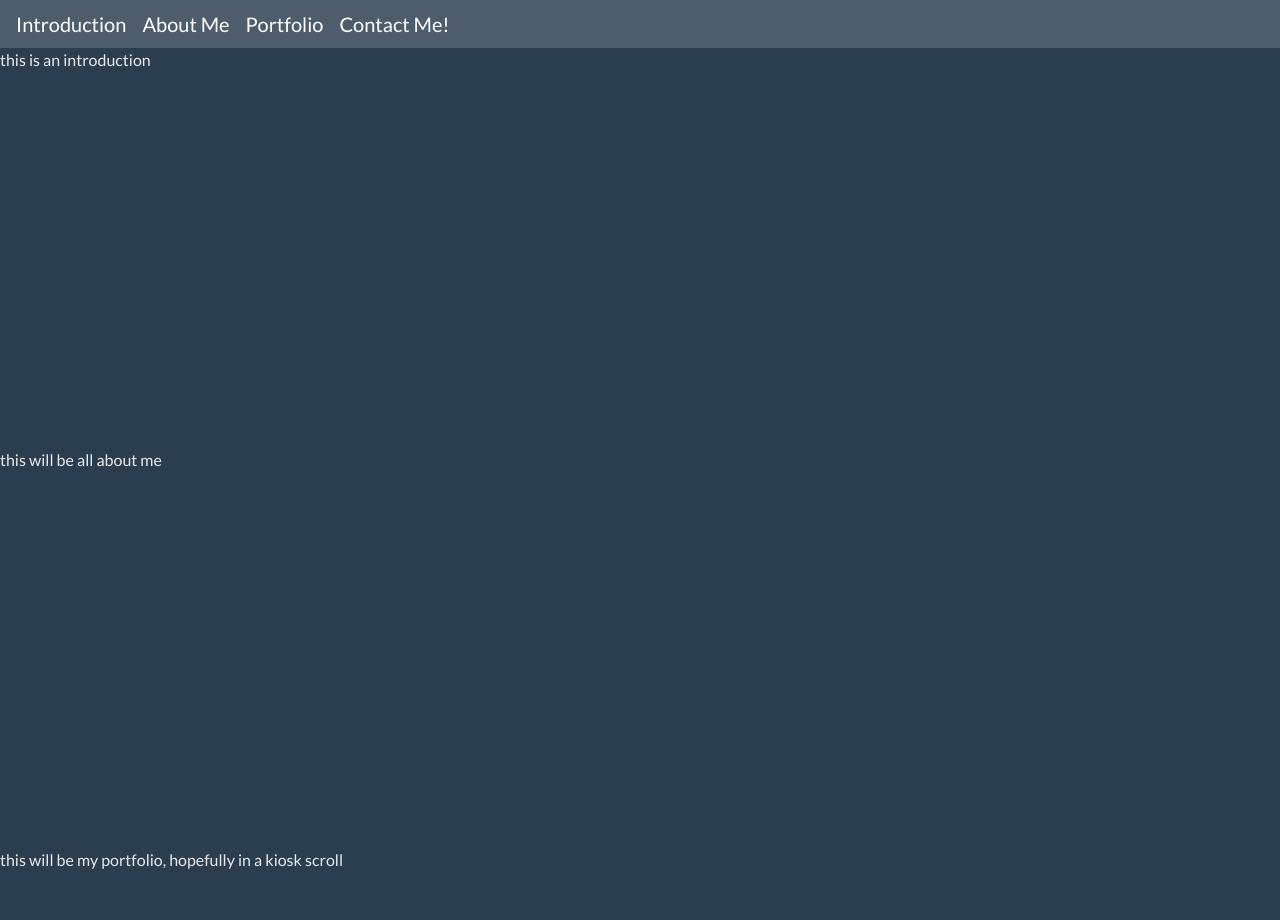
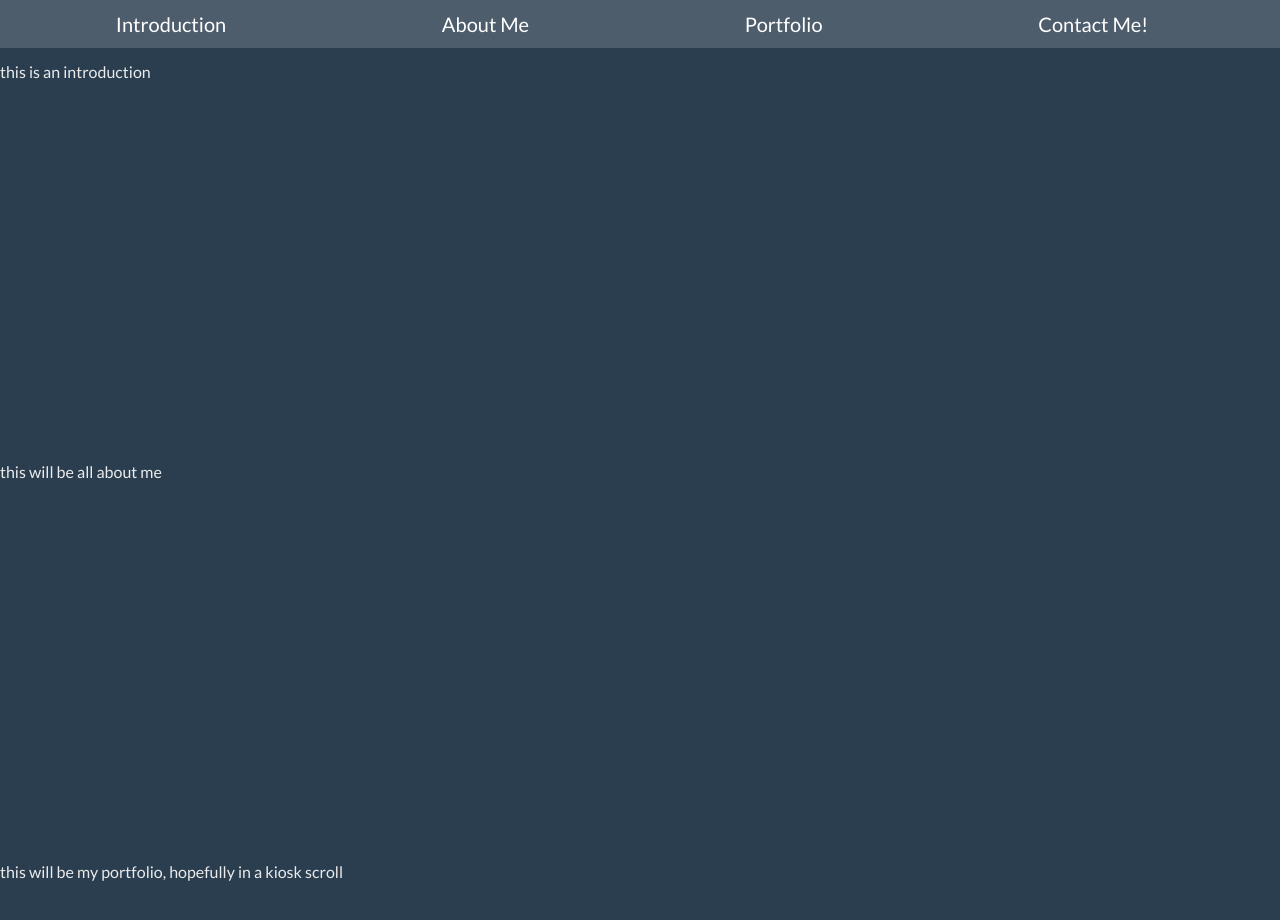
Before and after one commit to DavidNAspesi/personalWebsiteClient, a Vue app: page / in a window 1280 px wide. Shown: the top 920 px of the page. Built offline with nearby package versions, Linux system fonts and the light colour scheme.

Commit message:
navbar working, linking, and positioned correctly

```diff
--- a/package.json
+++ b/package.json
@@ -8,7 +8,8 @@
     "lint": "vue-cli-service lint"
   },
   "dependencies": {
-    "vue": "^2.5.16"
+    "vue": "^2.5.16",
+    "vue-router": "^3.0.1"
   },
   "devDependencies": {
     "@vue/cli-plugin-babel": "^3.0.0-beta.15",
--- a/src/components/introduction.vue
+++ b/src/components/introduction.vue
@@ -12,5 +12,7 @@ export default {
 
 
 <style scoped>
-
+div {
+  margin-top: 60px;
+}
 </style>
--- a/src/components/theHeader.vue
+++ b/src/components/theHeader.vue
@@ -16,5 +16,11 @@ export default {
 </script>
 
 <style scoped>
-
+.navbar {
+    justify-content: space-around;
+    position: fixed;
+    width: 100%;
+    top: 0;
+    right: 0;
+}
 </style>
```
Also changed, not shown: 1 other file (tests, documents, lock files or other folders).
